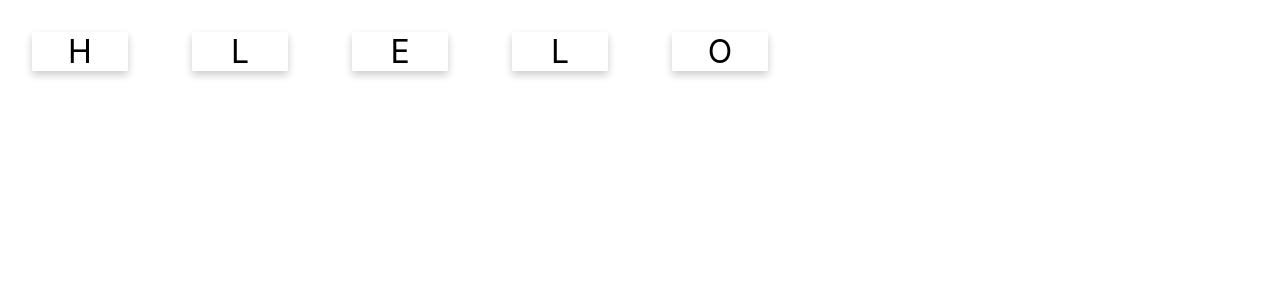
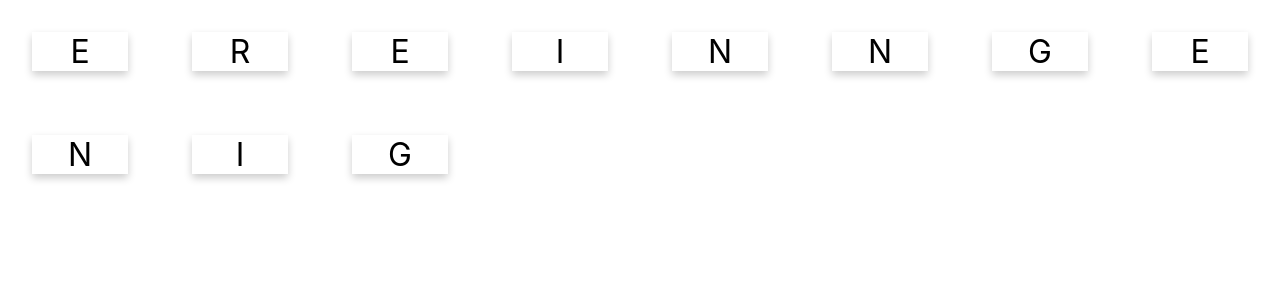
Before and after one commit to phumin-psu/3sa03-lab, a React (Create React App) app: page / in a window 1280 px wide. Shown: the top 300 px of the page. Built offline with nearby package versions, Linux system fonts and the light colour scheme.

Commit message:
random word from array

```diff
--- a/src/App.js
+++ b/src/App.js
@@ -2,10 +2,10 @@ import React from 'react';
 import './App.css';
 import WordCard from './WordCard';
 
-const word = "Hello";
+const word = ["Hello", "CoE", "Computer", "Engineering", "PSU"];
 function App() {
   return (
-    <WordCard value={word}/>
+    <WordCard value={word[Math.floor(Math.random() * word.length)]}/>
   );
 }
 
```
Also changed, not shown: src/submission.md (added, +9 -0 lines).
